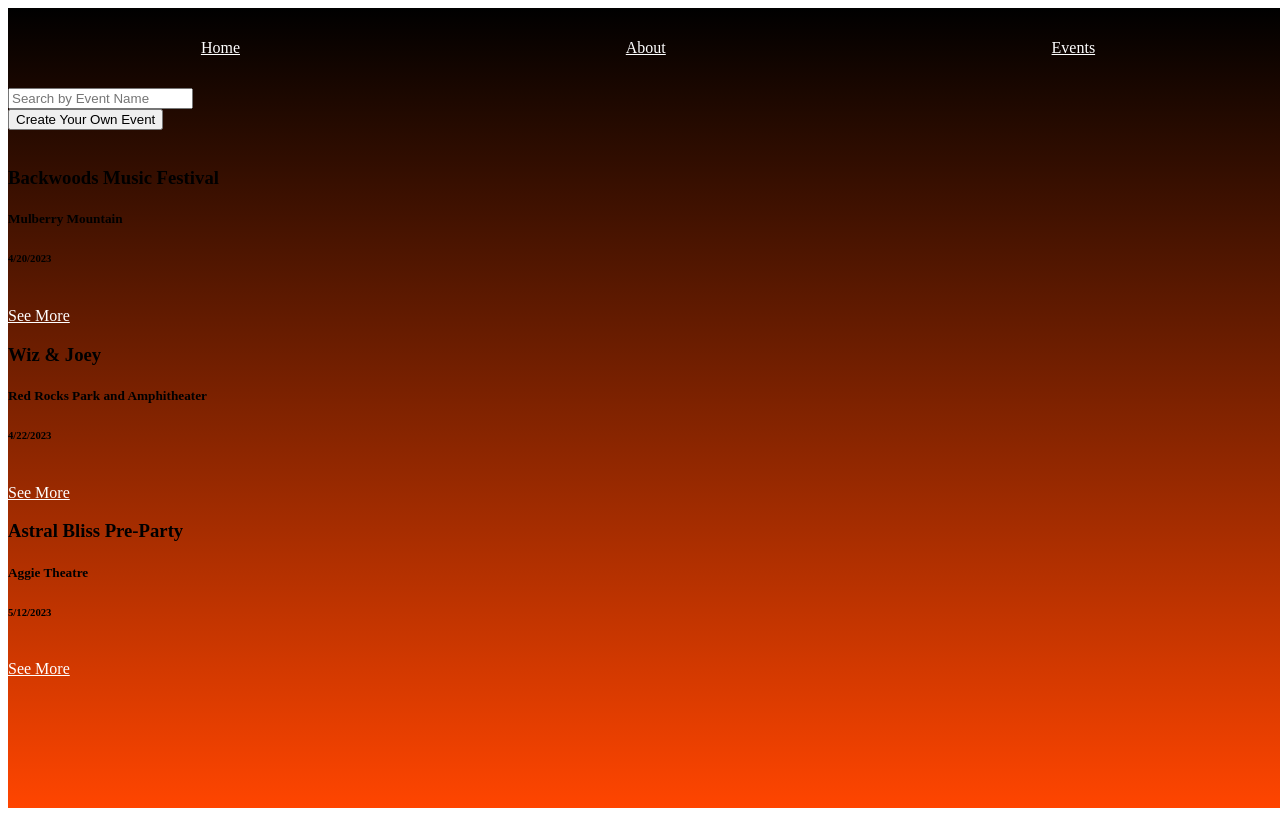
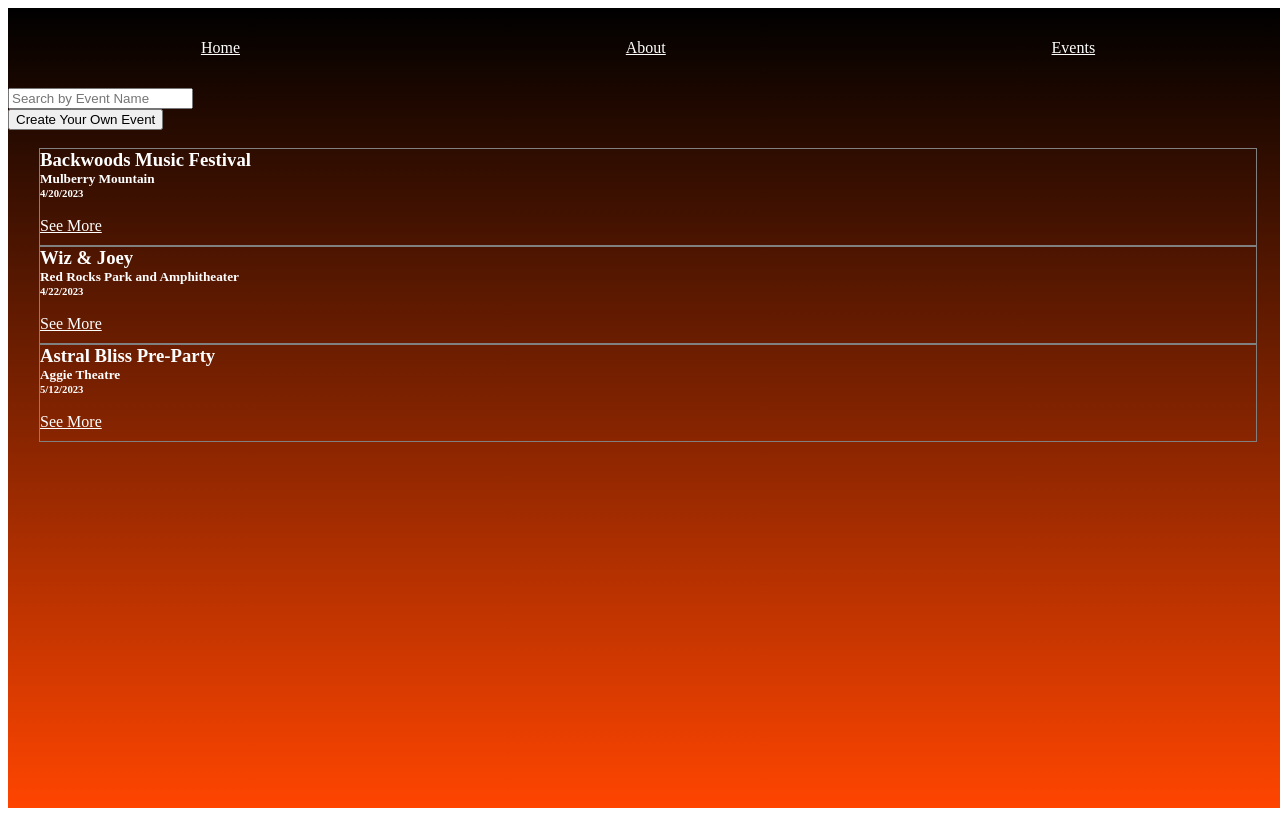
Before and after one commit to zachlandis/party-guru, a React (Create React App) app: page /#/events in a window 1280 px wide. Built offline with nearby package versions, Linux system fonts and the light colour scheme; data requests are answered from the project's data file.

Commit message:
Add EventList CSS

```diff
--- a/src/index.css
+++ b/src/index.css
@@ -72,6 +72,20 @@
 }
 
 
+#calendar-divs {
+  margin: auto;
+  border: 1px solid grey;
+  width: 95vw;
+  height: 12vh;
+}
+
+#calendar-text {
+  color: white;
+  margin: auto;
+  vertical-align: middle;
+}
+
+
 
 @media (prefers-reduced-motion: no-preference) {
   .App-logo {
```
